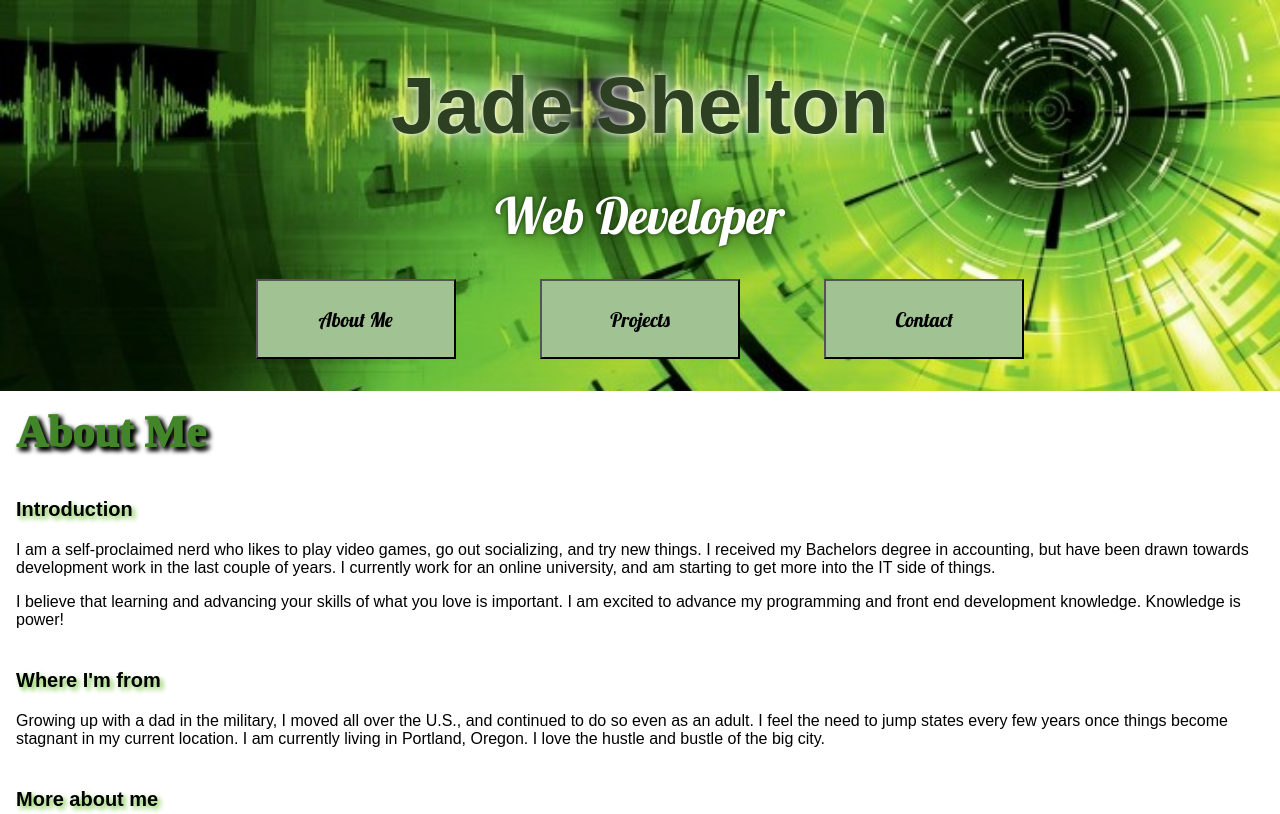
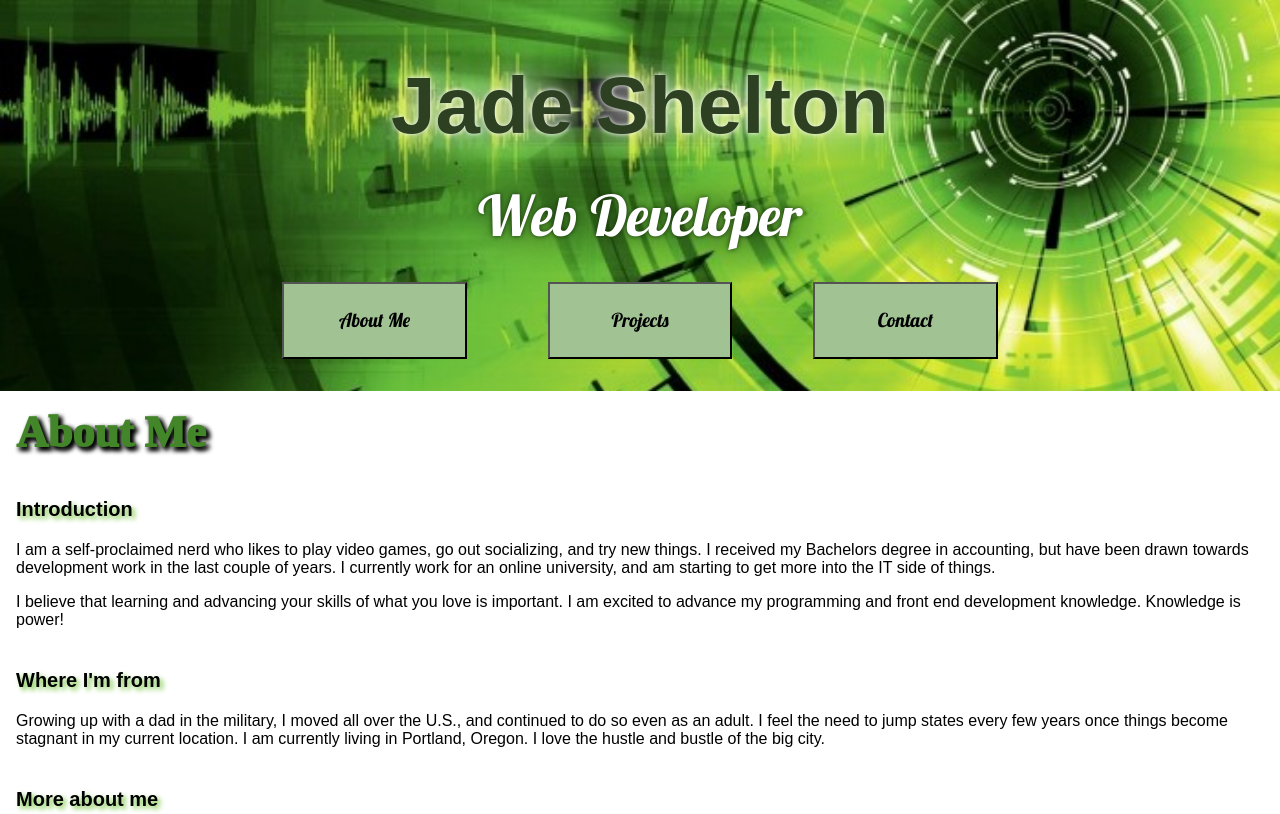
Before and after one commit to jadeshelton/resume, a plain HTML site: page index.html in a window 1280 px wide. Shown: the top 814 px of the page. Drawn offline with Linux system fonts and the light colour scheme; a web font is replaced by a local one.

Commit message:
making more responsive

```diff
--- a/css/style.css
+++ b/css/style.css
@@ -55,15 +55,13 @@ img {
 	background-position: center;
 	background-repeat: no-repeat;
 	background-size: cover;
-	/*height: 30rem;*/
 	padding-bottom: 2em;
-	border: 1em solid white: ;
 }
 
 .content > h1 {
 	color: #2d4022;
 	font-weight: bolder;
-	font-size: 80px;
+	font-size: 5em;
 	padding-top: .75em;
 	margin: 0 0;
 	text-shadow: 0 0 33px #fff, 0 0 5px #fff;
@@ -72,9 +70,9 @@ img {
 .content > h2 {
 	color: #fff;
 	font-weight: normal;
-	font-size: 50px;
+	font-size: 3.5em;
 	text-shadow: 0 0 33px #1a3510, 0 0 5px #1a3510;
-	padding-top: 2rem;
+	padding-top: .5em;
 	margin: 0 0;
 	font-family: 'Lobster', cursive;
 }
@@ -88,11 +86,11 @@ img {
 
 button {
 	height: 4em;
-	width: 10em;
+	width: 18%;
 	margin: 0 2em;
 	background-color: #a1c394;
 	font-family: 'Lobster', cursive;
-	font-size: 20px;
+	font-size: 1.2em;
 	color: #000002;
 }
 
```
